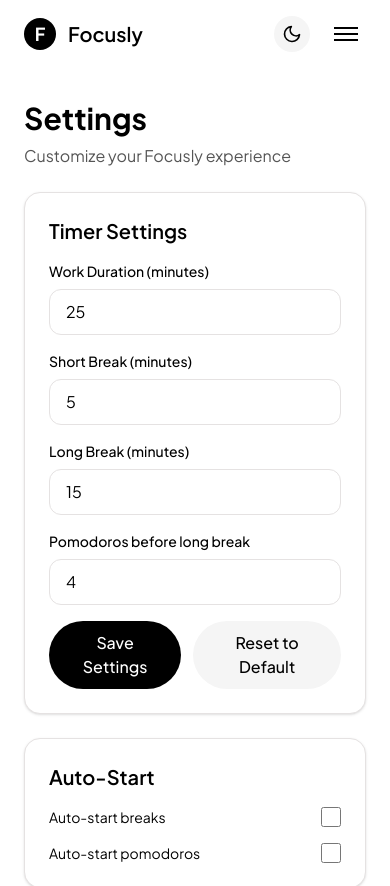
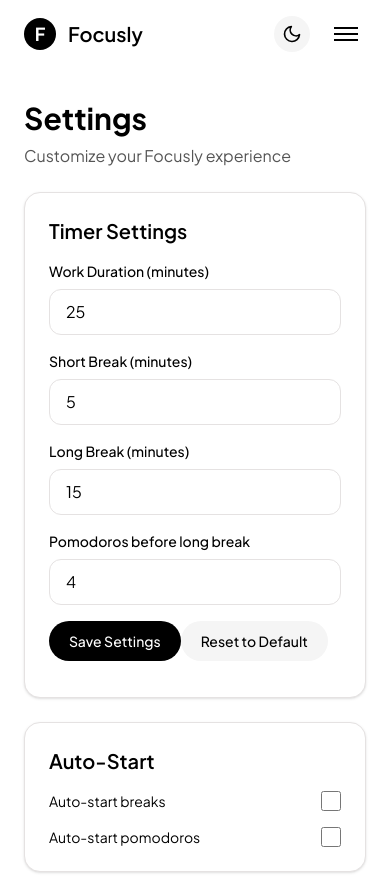
Before and after one commit to Rahim10020/focusly, a Next.js app: page /settings in a window 390 px wide. Shown: the top 886 px of the page. Built offline with nearby package versions, Linux system fonts and the light colour scheme.

Commit message:
modifs pour que tout soit correcte

```diff
--- a/src/components/settings/Settings.tsx
+++ b/src/components/settings/Settings.tsx
@@ -79,7 +79,7 @@ export default function Settings({
                             max={10}
                         />
 
-                        <div className="flex gap-3">
+                        <div className="flex-column space-y-3 md:space-y-0 md:flex items-center gap-3">
                             <Button onClick={handleSave}>Save Settings</Button>
                             <Button onClick={onReset} variant="secondary">
                                 Reset to Default
--- a/src/components/ui/Button.tsx
+++ b/src/components/ui/Button.tsx
@@ -22,9 +22,9 @@ export default function Button({
     };
 
     const sizes = {
-        sm: 'px-3 py-1.5 text-sm',
-        md: 'px-5 py-2.5 text-base',
-        lg: 'px-6 py-3 text-lg',
+        sm: 'px-3 py-1.5 text-xs md:text-sm',
+        md: 'px-5 py-2.5 text-sm md:text-base',
+        lg: 'px-6 py-3 text-base md:text-lg',
     };
 
     return (
```
Also changed, not shown: afaire.txt (added).
